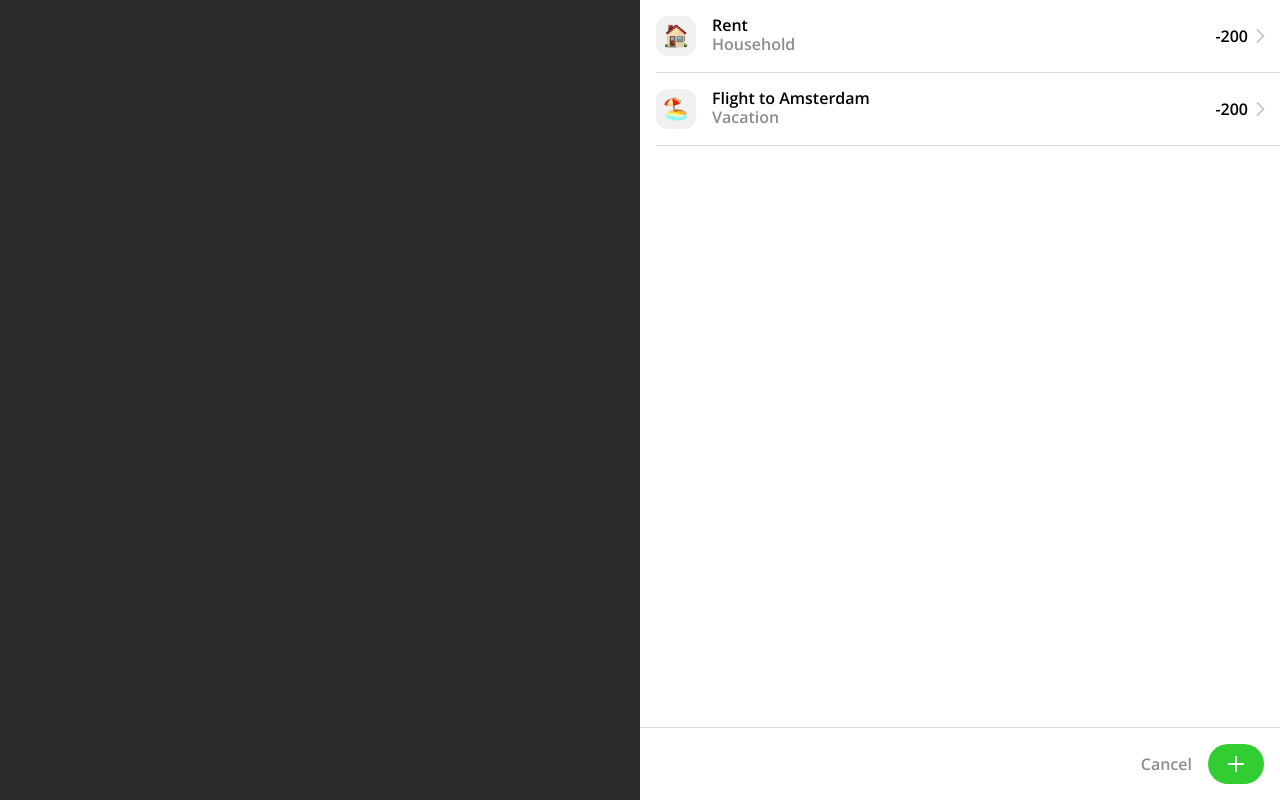
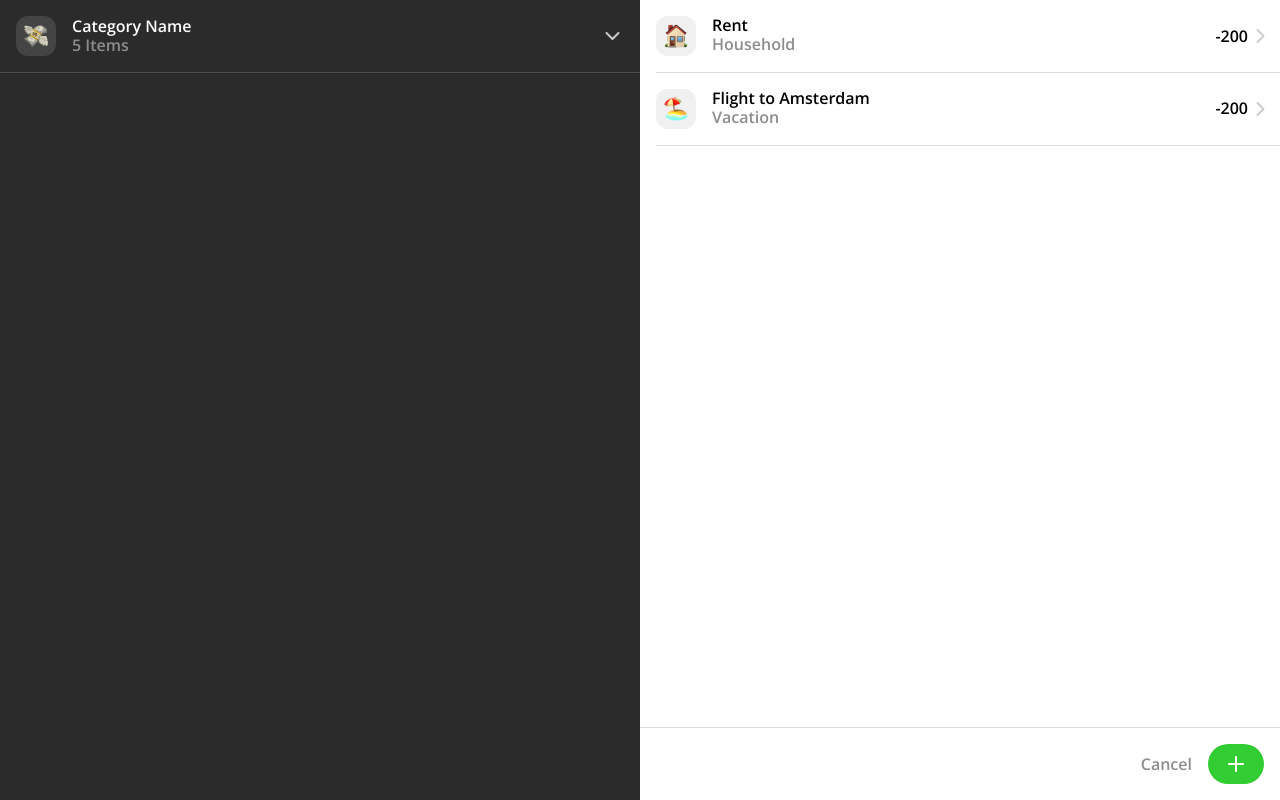
Before and after one commit to palandora/savyy, a Vue app: page / in a window 1280 px wide. Built offline with nearby package versions, Linux system fonts and the light colour scheme.

Commit message:
added dropdown component

```diff
--- a/src/App.vue
+++ b/src/App.vue
@@ -1,6 +1,6 @@
 <template>
   <div class="categories">
-
+  <CatSelectionBar/>
   </div>
   <div class="entries">
     <div class="wrapper_Entries">
@@ -15,12 +15,14 @@
 <script>
 import Entry from './components/entry.vue'
 import PrimaryBar from './components/primaryBar.vue'
+import CatSelectionBar from './components/catSelectionBar.vue'
 
 export default {
   name: 'App',
   components: {
     Entry,
-    PrimaryBar
+    PrimaryBar,
+    CatSelectionBar
   },
   data() {
     return {
--- a/src/components/catSelectionBar.vue
+++ b/src/components/catSelectionBar.vue
@@ -1,24 +1,48 @@
 <template>
     <div class="catSelectionBar" >
         <div class="desc">
-            <div class="thumb">
-              <img :src="setCategoryImage(content.category)" alt="category image">
-            </div>
+            <catThumb categoryTitle="overview" :hasLightColor="false"/>
             <div class="category-label">
                 <span class="title">Category Name</span>
                 <span class="items-counter">5 Items</span>
             </div>
         </div>
-        <img src="../assets/icons/ic_chevron_down.svg" class="dropdown" alt="dropdown">
+        <div class="wrapper-chevron" @click="toggleDropdown()" ref="chevron">
+            <img src="../assets/icons/ic_chevron_down.svg" class="dropdown" alt="dropdown">
+        </div>
 
     </div>
 
 </template>
 
 <script>
-export default {
+    import catThumb from './catThumb.vue'
 
-}
+    export default {
+        name: 'catSelectionBar',
+        data() {
+            return {
+                toggled: false
+            }
+        },
+        components: {
+            catThumb
+        },
+        methods: {
+            toggleDropdown(){
+                const dropDown = document.querySelector('.dropdown')
+                if(!this.toggled){
+                    dropDown.style.transform = 'rotate(-180deg)'
+                    this.toggled = true
+                }else{
+                    dropDown.style.transform = 'rotate(0deg)'
+                    this.toggled = false
+                }
+            }
+        }
+
+
+    }
 </script>
 
 <style scoped>
@@ -26,28 +50,18 @@ span{
   font-size: 16px;
   font-weight: 600;
   line-height: 19px;
+  color:white;
 }
 .catSelectionBar{
   display: flex;
   justify-content: space-between;
   align-items: center;
   padding: 16px;
+  border-bottom: .5px solid rgba(255,255,255,.16);
 }
 .desc{
     display: flex;
     align-items: center;
-}
-.thumb{
-  display: flex;
-  justify-content: center;
-  align-items: center;
-  background: #f0f0f0;
-  width: 40px;
-  height: 40px;
-  border-radius: 12px;
-}
-.thumb img{
-  width: 24px;
 }
 .category-label{
   padding-left: 16px;
@@ -57,6 +71,20 @@ span{
 span:nth-child(2){
   color: #8d8d8d;
 }
+.wrapper-chevron{
+    width: 24px;
+    height: 24px;
+    display: flex;
+    justify-content: center;
+    align-items: center;
+    cursor: pointer;
+}
+.wrapper-chevron img{
+    display: block;
+    transform: rotate(0deg);
+    transform-origin: center;
+    transition: transform .5s;
+}
 
 
 </style>
--- /dev/null
+++ b/src/components/catThumb.vue
@@ -0,0 +1,50 @@
+<template>
+    <div class="thumb" :class="[hasLightColor ? 'light' : 'dark']">
+        <img :src="setCategoryImage(categoryTitle)" alt="category thumbnail">
+    </div>
+</template>
+
+<script>
+
+export default {
+    name: 'catThumb',
+    // data() {
+    //     return {
+
+    //     }
+    // },
+    props: {
+        categoryTitle: String,
+        hasLightColor: {
+            type: Boolean,
+            default: true
+        }
+    },
+    methods: {
+      setCategoryImage(catName){
+        return require(`../assets/thumbs/img_${catName.toLowerCase()}.png`)
+      }
+    }
+}
+</script>
+
+<style scoped>
+.thumb{
+  display: flex;
+  justify-content: center;
+  align-items: center;
+  width: 40px;
+  height: 40px;
+  border-radius: 12px;
+}
+.light{
+    background-color: #f0f0f0;
+}
+.dark{
+    background-color:#444
+}
+.thumb img{
+  width: 24px;
+}
+
+</style>
--- a/src/components/entry.vue
+++ b/src/components/entry.vue
@@ -4,15 +4,16 @@
     :key="index">
     <div class="bounds" >
         <div class="desc">
-            <div class="thumb">
+            <!-- <div class="thumb">
               <img :src="setCategoryImage(content.category)" alt="link to details">
-            </div>
+            </div> -->
+            <catThumb :categoryTitle="content.category" />
             <div class="content">
                 <span class="title">{{content.title}}</span>
                 <span class="category">{{content.category}}</span>
             </div>
         </div>
-        <div class="details">
+        <div class="details" v-if="!dropDownItem">
             <span>{{content.amount}}</span>
             <img src="../assets/icons/ic_chevron_right.svg" alt="link to details">
         </div>
@@ -24,6 +25,9 @@
 </template>
 
 <script>
+
+    import catThumb from './catThumb.vue'
+
     export default {
     name: 'entry',
     data() {
@@ -33,16 +37,20 @@
     },
     props: {
         contents: Array,
+        dropDownItem: {
+          type: Boolean,
+          default: false
+        }
     },
     components: {
-
+        catThumb
     },
     methods: {
       setCategoryImage(catName){
         return require(`../assets/thumbs/img_${catName.toLowerCase()}.png`)
       }
     }
-}
+  }
 </script>
 
 <style scoped>
@@ -60,18 +68,6 @@ span{
 .desc{
     display: flex;
 }
-.thumb{
-  display: flex;
-  justify-content: center;
-  align-items: center;
-  background: #f0f0f0;
-  width: 40px;
-  height: 40px;
-  border-radius: 12px;
-}
-.thumb img{
-  width: 24px;
-}
 .content{
   padding-left: 16px;
   display: flex;
@@ -87,7 +83,7 @@ span:nth-child(2){
 }
 hr{
   border: 0;
-  height: 1px;
+  height: .5px;
   background-color: #dedede;
   margin-left: 16px;
 }
--- a/src/components/primaryBar.vue
+++ b/src/components/primaryBar.vue
@@ -9,6 +9,7 @@
 </template>
 
 <script>
+
 </script>
 
 <style scoped>
@@ -17,7 +18,7 @@
     justify-content: flex-end;
     align-items: center;
     padding: 16px;
-    border-top:1px solid #dedede;
+    border-top:.5px solid #dedede;
     background: white;
 }
 .primaryBar > *{
```
Also changed, not shown: src/assets/icons/ic_chevron_down.svg.
